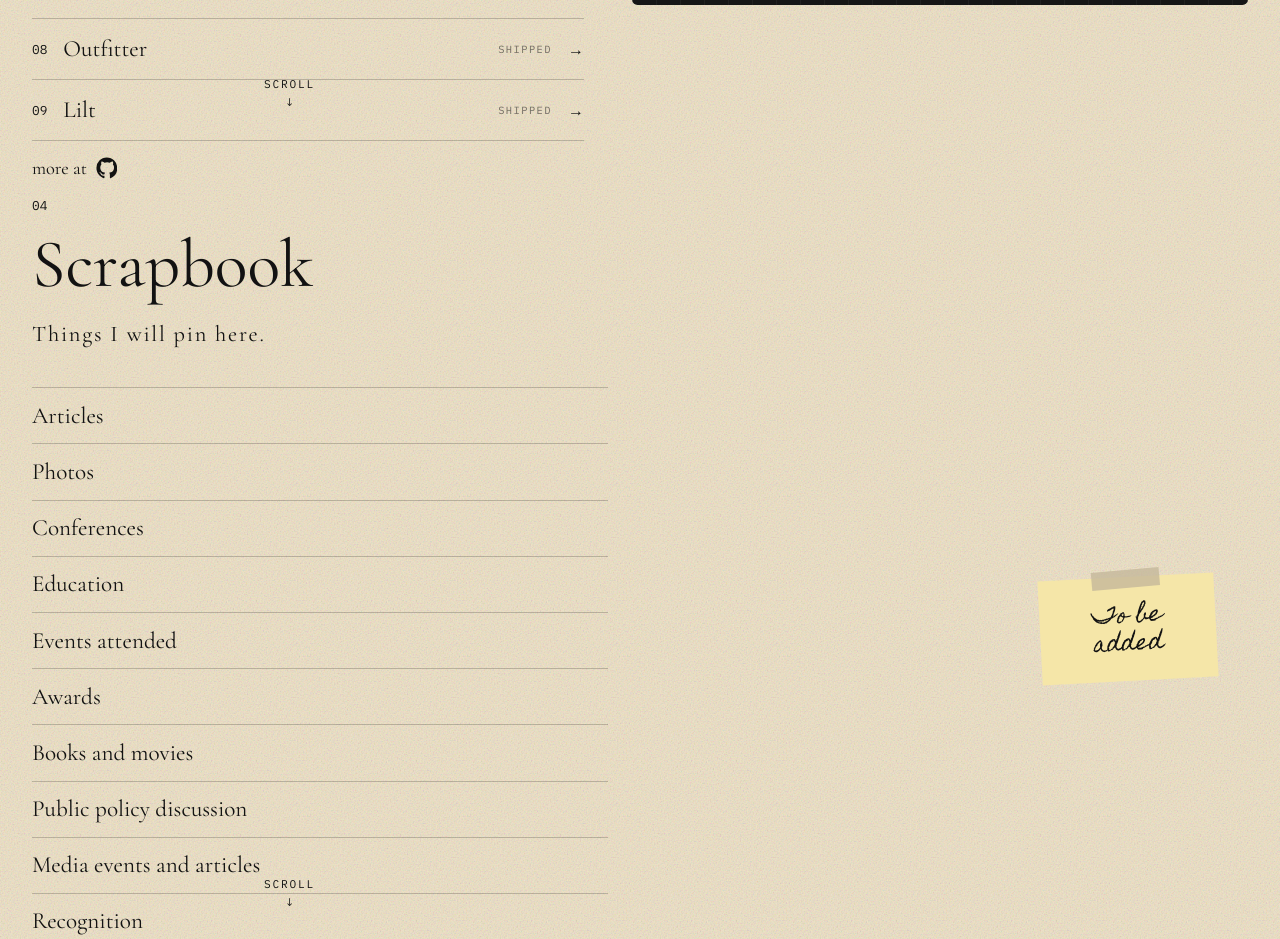
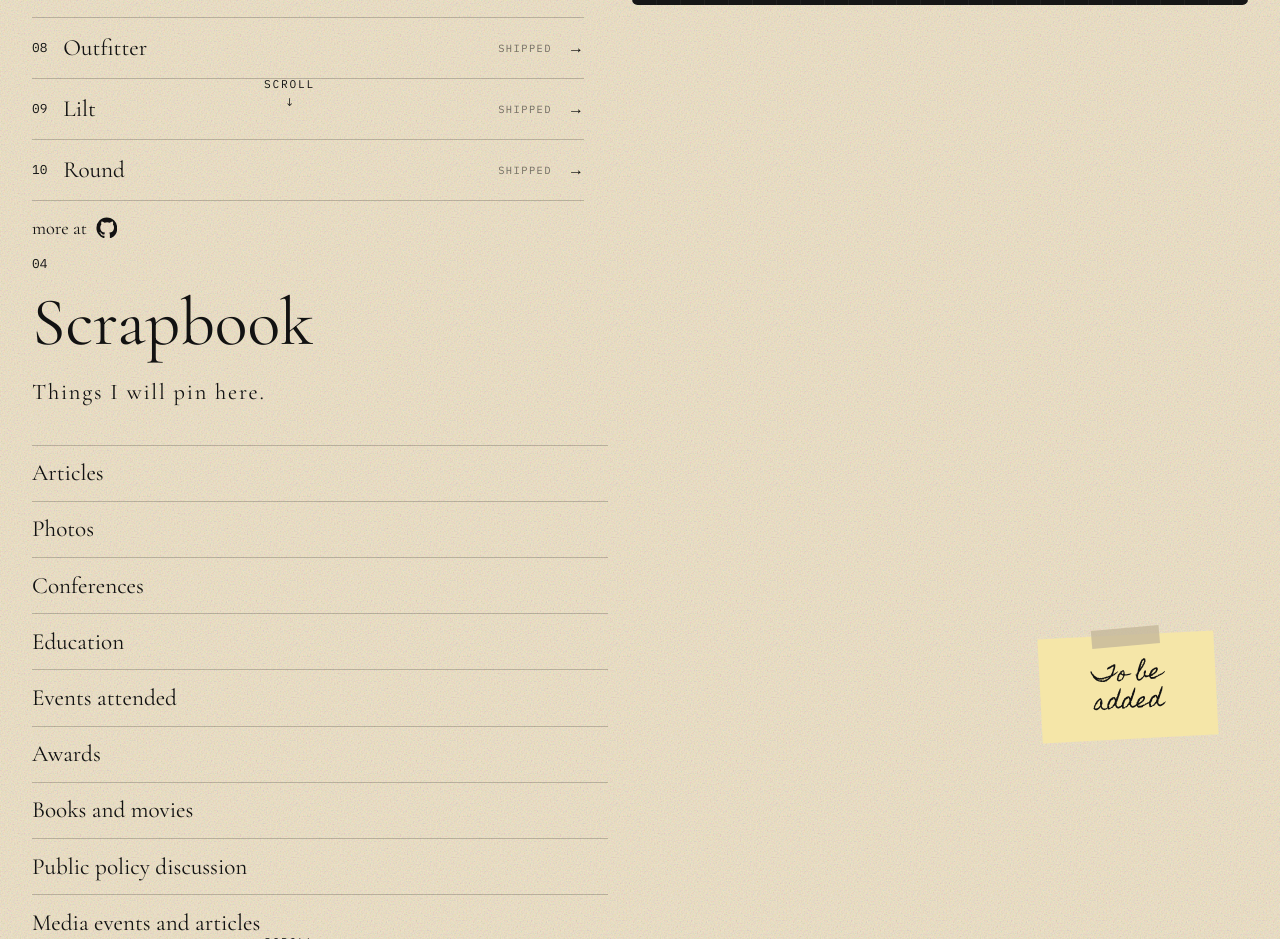
Before and after one commit to nishi-p/Portfolio, a Next.js app in the folder web/: page / in a window 1280 px wide. Shown: the part 2200-3139 px from the top of the page. Built offline with nearby package versions, Linux system fonts and the light colour scheme.

Commit message:
add project idea

```diff
--- a/web/src/app/WorkSection.tsx
+++ b/web/src/app/WorkSection.tsx
@@ -120,6 +120,19 @@ const projects = [
     href: "https://github.com/nishi-p",
     note: "Say it so they hear you.",
   },
+  {
+    id: "round",
+    title: "Round",
+    kind: "IOS",
+    year: "2026",
+    subtitle: "A shipped shared to-do list for a house, a family, or a team",
+    stack: ["SWIFT"],
+    summary:
+      "A collaborative to-do list more than one person can use — chores with roommates, tasks with family, or work with a team. This one is in the store and making money — not a personal demo.",
+    status: "SHIPPED",
+    href: "https://github.com/nishi-p",
+    note: "Your turn.",
+  },
 ]
 
 export default function WorkSection() {
```
